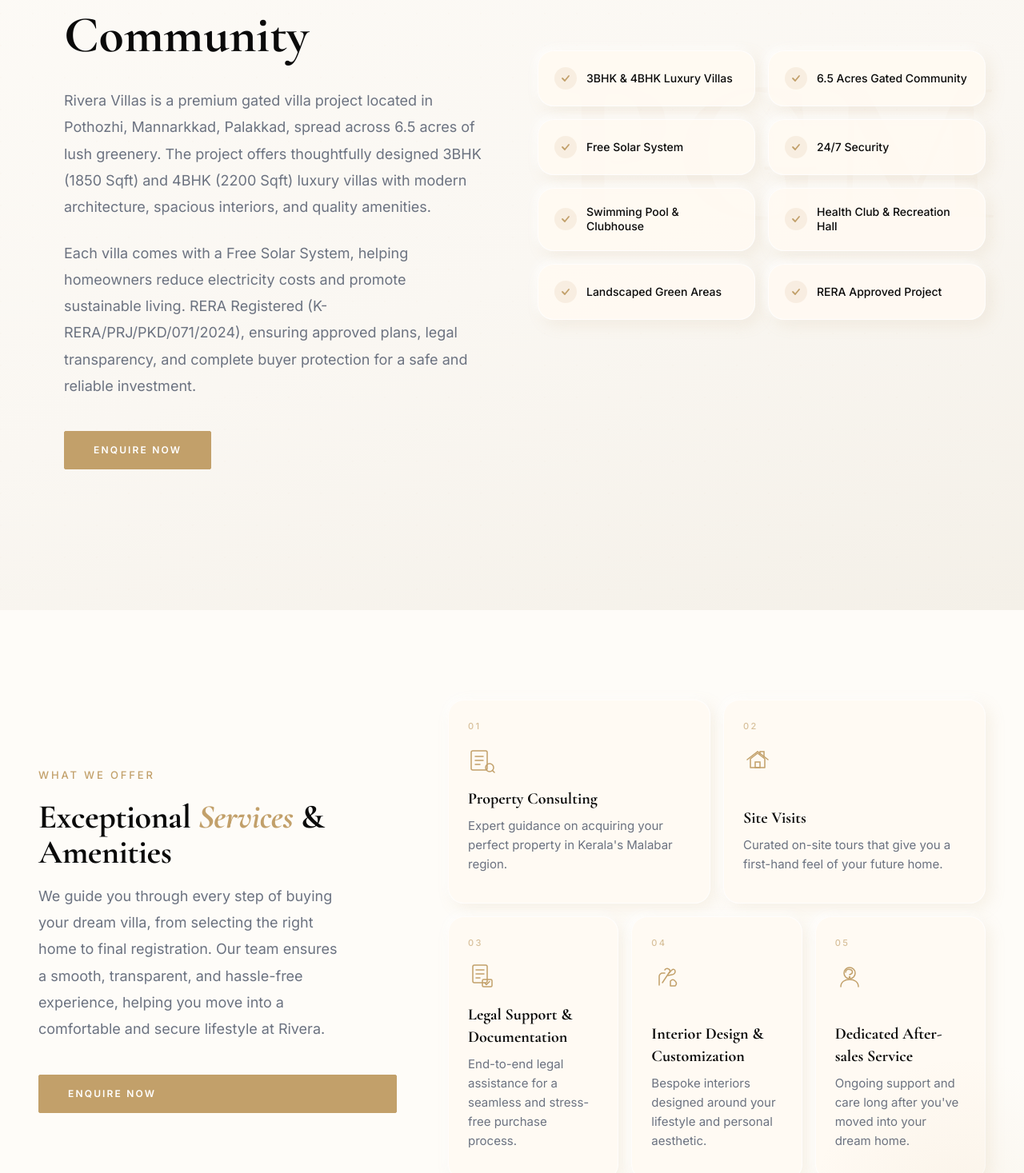
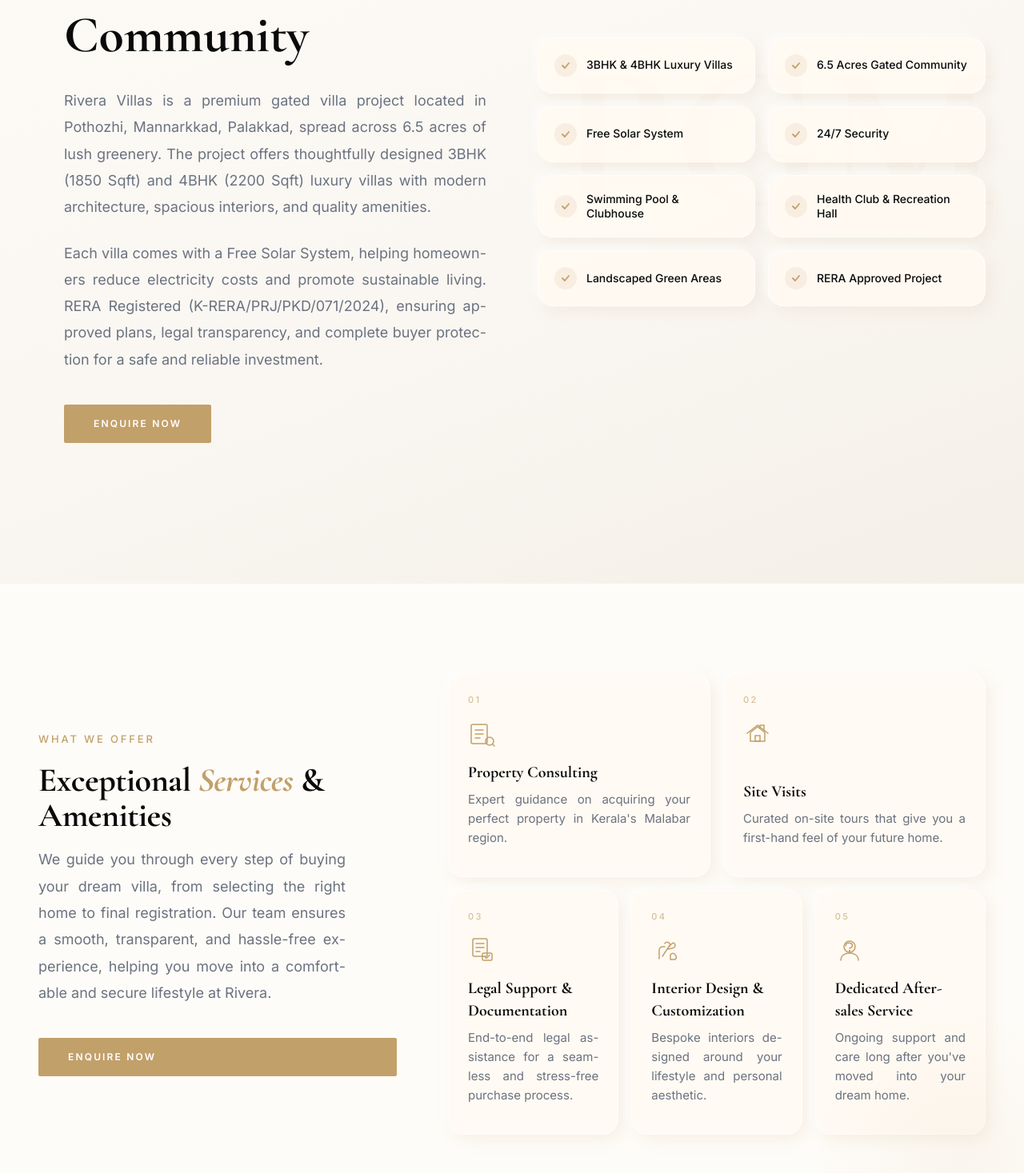
Before and after one commit to muhdyasirr/pgm-developers, a Next.js app: page / in a window 1280 px wide. Shown: the part 1184-2651 px from the top of the page at 80% size. Built offline with nearby package versions, Linux system fonts and the light colour scheme; a web font is replaced by a local one.

Commit message:
style: enforce text-justify on desktop for About and Featured sections

```diff
--- a/components/AboutSection.tsx
+++ b/components/AboutSection.tsx
@@ -64,13 +64,13 @@ export default function AboutSection() {
                         </ScrollReveal>
 
                         <ScrollReveal delay={0.15}>
-                            <p className="lux-body mt-8 mb-6 text-justify md:text-left hyphens-auto md:hyphens-none">
+                            <p className="lux-body mt-8 mb-6 text-justify hyphens-auto">
                                 Rivera Villas is a premium gated villa project located in Pothozhi, Mannarkkad, Palakkad, spread across 6.5 acres of lush greenery. The project offers thoughtfully designed 3BHK (1850 Sqft) and 4BHK (2200 Sqft) luxury villas with modern architecture, spacious interiors, and quality amenities.
                             </p>
                         </ScrollReveal>
 
                         <ScrollReveal delay={0.25}>
-                            <p className="lux-body mb-10 text-justify md:text-left hyphens-auto md:hyphens-none">
+                            <p className="lux-body mb-10 text-justify hyphens-auto">
                                 Each villa comes with a Free Solar System, helping homeowners reduce electricity costs and promote sustainable living. RERA Registered (K-RERA/PRJ/PKD/071/2024), ensuring approved plans, legal transparency, and complete buyer protection for a safe and reliable investment.
                             </p>
                         </ScrollReveal>
--- a/components/FeaturedServices.tsx
+++ b/components/FeaturedServices.tsx
@@ -89,7 +89,7 @@ export default function FeaturedServices() {
                     <h2 className="lux-heading text-[clamp(28px,5vw,42px)] font-bold text-dark mb-4">
                         Exceptional <span className="text-gold italic">Services</span> & Amenities
                     </h2>
-                    <p className="lux-body mb-10 max-w-sm text-justify md:text-left hyphens-auto md:hyphens-none">
+                    <p className="lux-body mb-10 max-w-sm text-justify hyphens-auto">
                         We guide you through every step of buying your dream villa, from selecting the right home to final registration. Our team ensures a smooth, transparent, and hassle-free experience, helping you move into a comfortable and secure lifestyle at Rivera.
                     </p>
                     <button className="lux-btn-filled" onClick={() => openEnquiry()}>
@@ -122,7 +122,7 @@ function ServiceCard({ svc }: { svc: typeof services[number] }) {
             </div>
             <div>
                 <h3 className="font-cormorant text-xl font-bold text-dark mb-2 group-hover:text-gold transition-colors">{svc.title}</h3>
-                <p className="lux-body mb-3 text-justify md:text-left hyphens-auto md:hyphens-none" style={{ fontSize: 'clamp(13px, 3.5vw, 15px)', lineHeight: 1.6 }}>{svc.desc}</p>
+                <p className="lux-body mb-3 text-justify hyphens-auto" style={{ fontSize: 'clamp(13px, 3.5vw, 15px)', lineHeight: 1.6 }}>{svc.desc}</p>
                 {/* <button className="flex items-center gap-1.5" style={{ fontFamily: 'Inter, sans-serif', fontSize: '11px', fontWeight: 600, letterSpacing: '0.18em', textTransform: 'uppercase', color: '#c2a06a' }}>
                     View More <span style={{ fontSize: '11px' }}>↗</span>
                 </button> */}
```
